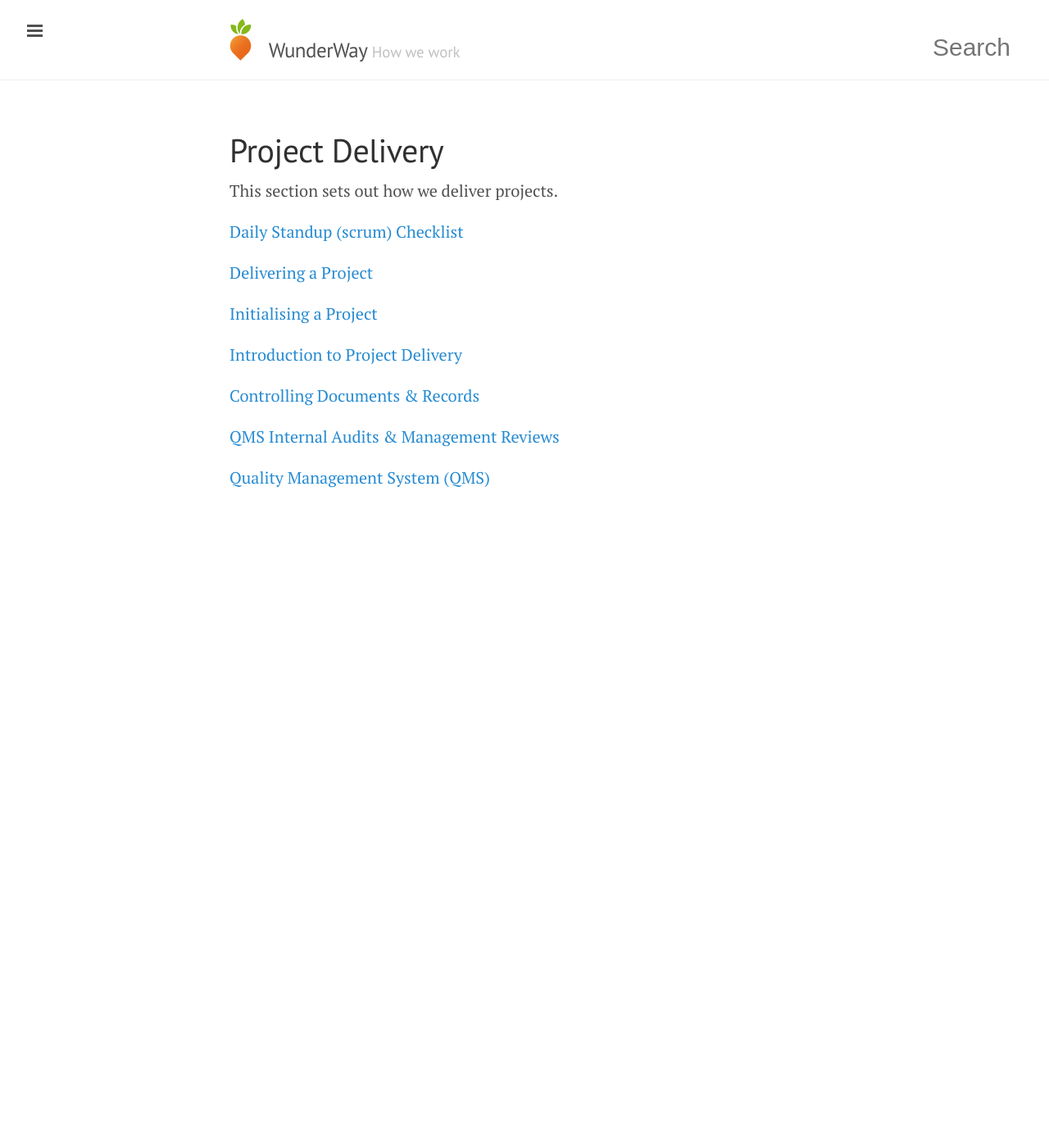
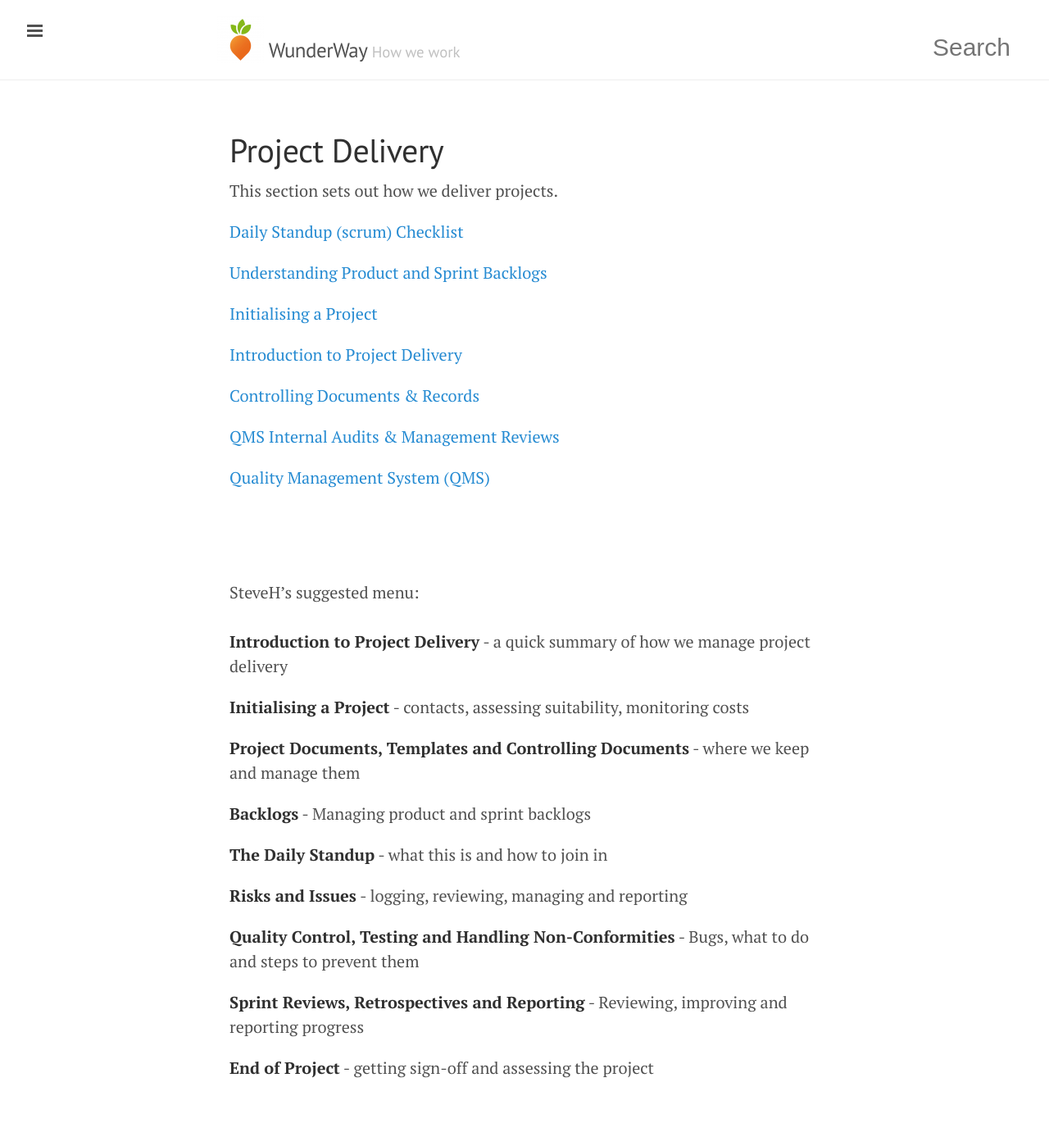
Before and after one commit to tormi/WunderWay, a Jekyll site: the page built from project-delivery/index.md, in a window 1280 px wide. Shown: the whole page at 82% size. Built offline with Jekyll 4.4.1, drawn with Linux system fonts in a browser that asks for light colours; Markdown is read by kramdown in place of the engine named in the settings; before the commit the page ends 900 px from its top, so only the background shows below that.

Commit message:
Making sense of the project delivery menu

```diff
--- a/project-delivery/delivering-a-project.md
+++ b/project-delivery/delivering-a-project.md
@@ -3,7 +3,7 @@ layout: page
 section: project-delivery
 categories: Admin
 tags:
-title: Delivering a Project
+title: Understanding Product and Sprint Backlogs
 ---
 ## Product Backlog
 
--- a/project-delivery/index.md
+++ b/project-delivery/index.md
@@ -18,3 +18,23 @@ This section sets out how we deliver projects.
     {% endif %}
   {% endif %}
 {% endfor %}
+
+<br/><br/><br/>
+SteveH's suggested menu:<br/><br/>
+**Introduction to Project Delivery** - a quick summary of how we manage project delivery
+
+**Initialising a Project** - contacts, assessing suitability, monitoring costs
+
+**Project Documents, Templates and Controlling Documents** - where we keep and manage them
+
+**Backlogs** - Managing product and sprint backlogs
+
+**The Daily Standup** - what this is and how to join in
+
+**Risks and Issues** - logging, reviewing, managing and reporting
+
+**Quality Control, Testing and Handling Non-Conformities** - Bugs, what to do and steps to prevent them
+
+**Sprint Reviews, Retrospectives and Reporting** - Reviewing, improving and reporting progress
+
+**End of Project** - getting sign-off and assessing the project
```
